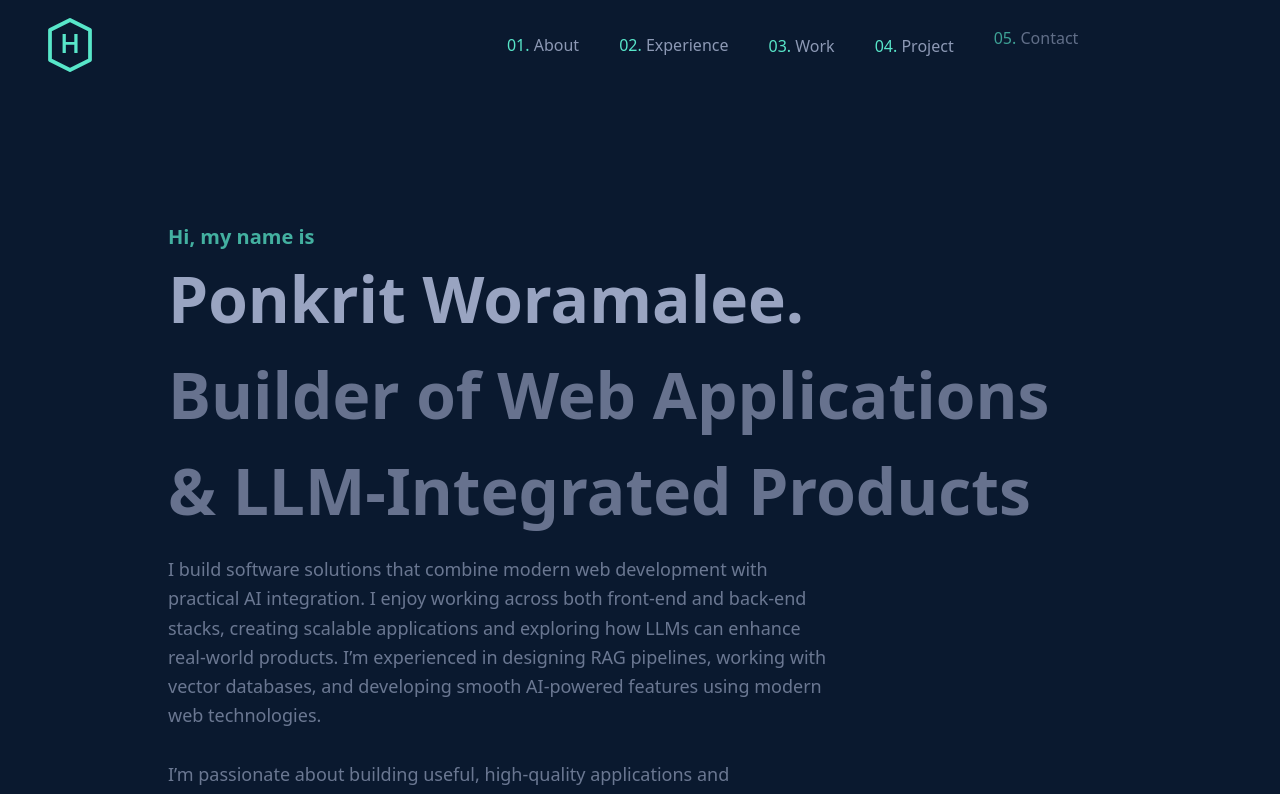
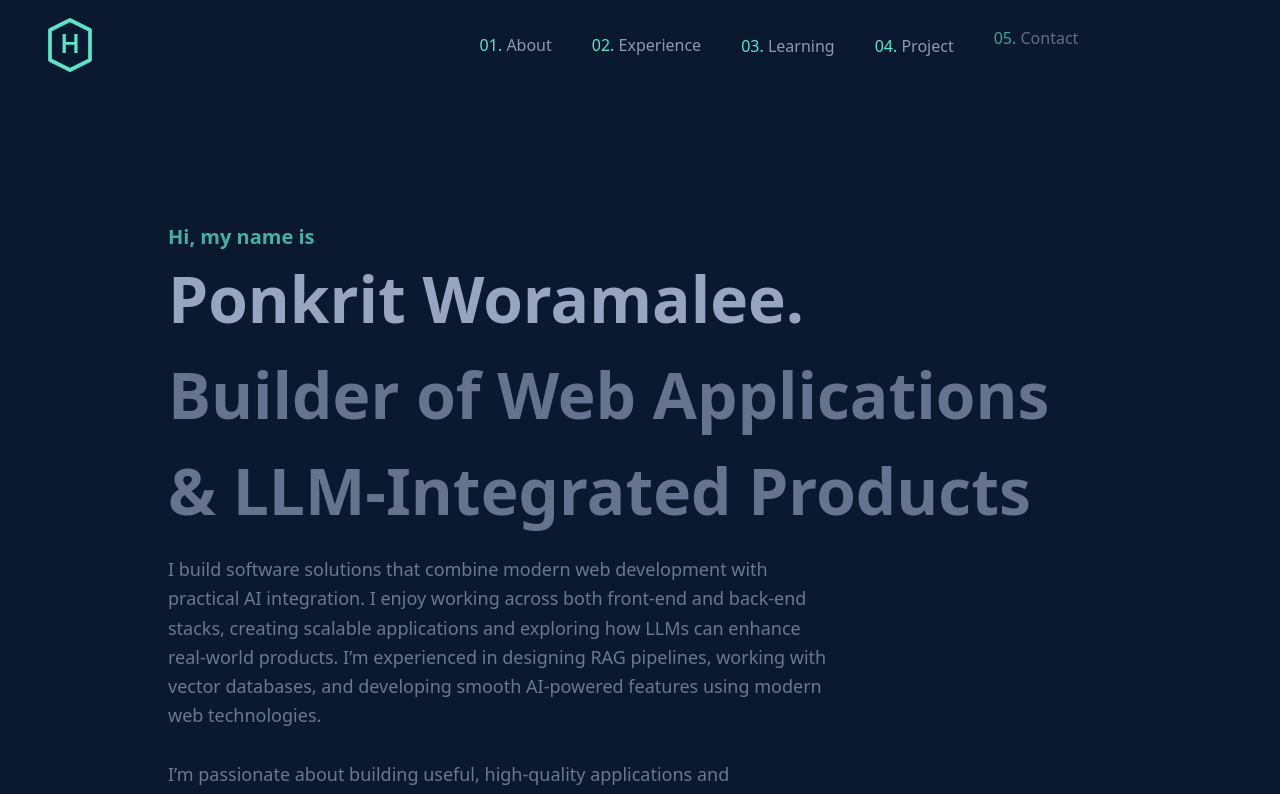
Before and after one commit to HectorRussia/Portfolio-v2, a React (Vite) app: page / in a window 1280 px wide. Shown: the top 794 px of the page. Built offline with nearby package versions, Linux system fonts and the light colour scheme.

Commit message:
feat: chang word on Navbar

```diff
--- a/src/components/Navbar/NavBar.tsx
+++ b/src/components/Navbar/NavBar.tsx
@@ -19,7 +19,7 @@ export const detailsNavbar = [
 {
     id: 3,
     num : "03.",
-    title: "Work",
+    title: "Learning",
 },
 {
     id: 4,
```
